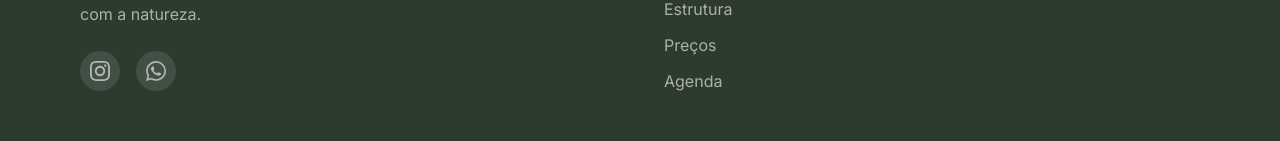
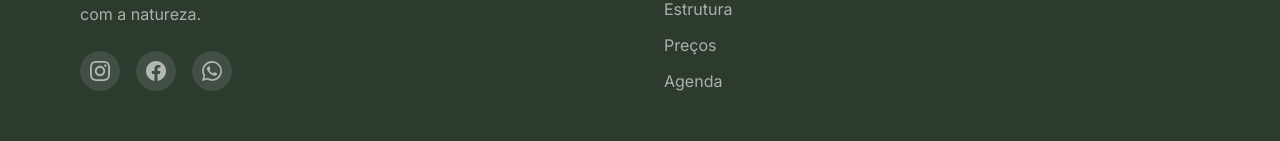
Before and after one commit to ndrd79/landinmenin, a Next.js app: page / in a window 1280 px wide. Shown: the part 6279-6420 px from the top of the page. Built offline with nearby package versions, Linux system fonts and the light colour scheme; no server answers; the database is empty.

Commit message:
feat: add Facebook link and update Instagram profile in footer

```diff
--- a/src/components/site/Footer.tsx
+++ b/src/components/site/Footer.tsx
@@ -35,7 +35,7 @@
                         {/* Social Links */}
                         <div className="flex items-center gap-4">
                             <a
-                                href="https://instagram.com"
+                                href="https://www.instagram.com/estancia_menin?igshid=MWRjMHRwcjB4MnoxaA%3D%3D"
                                 target="_blank"
                                 rel="noopener noreferrer"
                                 className="w-10 h-10 rounded-full bg-white/10 flex items-center justify-center text-white/60 hover:bg-primary hover:text-white transition-all duration-300 cursor-pointer"
@@ -43,6 +43,17 @@
                             >
                                 <svg className="w-5 h-5" fill="currentColor" viewBox="0 0 24 24">
                                     <path d="M12 2.163c3.204 0 3.584.012 4.85.07 3.252.148 4.771 1.691 4.919 4.919.058 1.265.069 1.645.069 4.849 0 3.205-.012 3.584-.069 4.849-.149 3.225-1.664 4.771-4.919 4.919-1.266.058-1.644.07-4.85.07-3.204 0-3.584-.012-4.849-.07-3.26-.149-4.771-1.699-4.919-4.92-.058-1.265-.07-1.644-.07-4.849 0-3.204.013-3.583.07-4.849.149-3.227 1.664-4.771 4.919-4.919 1.266-.057 1.645-.069 4.849-.069zm0-2.163c-3.259 0-3.667.014-4.947.072-4.358.2-6.78 2.618-6.98 6.98-.059 1.281-.073 1.689-.073 4.948 0 3.259.014 3.668.072 4.948.2 4.358 2.618 6.78 6.98 6.98 1.281.058 1.689.072 4.948.072 3.259 0 3.668-.014 4.948-.072 4.354-.2 6.782-2.618 6.979-6.98.059-1.28.073-1.689.073-4.948 0-3.259-.014-3.667-.072-4.947-.196-4.354-2.617-6.78-6.979-6.98-1.281-.059-1.69-.073-4.949-.073zm0 5.838c-3.403 0-6.162 2.759-6.162 6.162s2.759 6.163 6.162 6.163 6.162-2.759 6.162-6.163c0-3.403-2.759-6.162-6.162-6.162zm0 10.162c-2.209 0-4-1.79-4-4 0-2.209 1.791-4 4-4s4 1.791 4 4c0 2.21-1.791 4-4 4zm6.406-11.845c-.796 0-1.441.645-1.441 1.44s.645 1.44 1.441 1.44c.795 0 1.439-.645 1.439-1.44s-.644-1.44-1.439-1.44z" />
+                                </svg>
+                            </a>
+                            <a
+                                href="https://www.facebook.com/profile.php?id=100082483571353"
+                                target="_blank"
+                                rel="noopener noreferrer"
+                                className="w-10 h-10 rounded-full bg-white/10 flex items-center justify-center text-white/60 hover:bg-[#1877F2] hover:text-white transition-all duration-300 cursor-pointer"
+                                aria-label="Facebook"
+                            >
+                                <svg className="w-5 h-5" fill="currentColor" viewBox="0 0 24 24">
+                                    <path d="M24 12.073c0-6.627-5.373-12-12-12s-12 5.373-12 12c0 5.99 4.388 10.954 10.125 11.854v-8.385H7.078v-3.47h3.047V9.43c0-3.007 1.792-4.669 4.533-4.669 1.312 0 2.686.235 2.686.235v2.953H15.83c-1.491 0-1.956.925-1.956 1.874v2.25h3.328l-.532 3.47h-2.796v8.385C19.612 23.027 24 18.062 24 12.073z" />
                                 </svg>
                             </a>
                             <a
```
